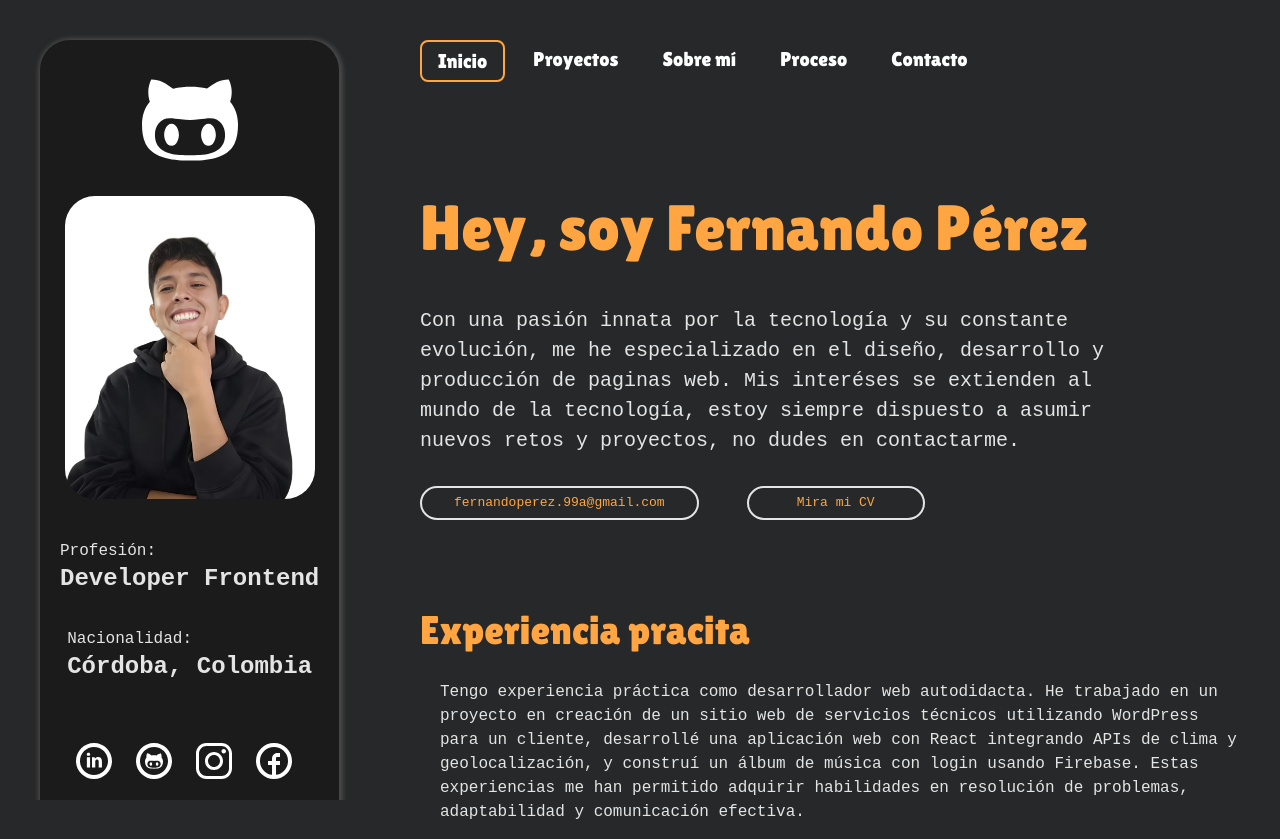
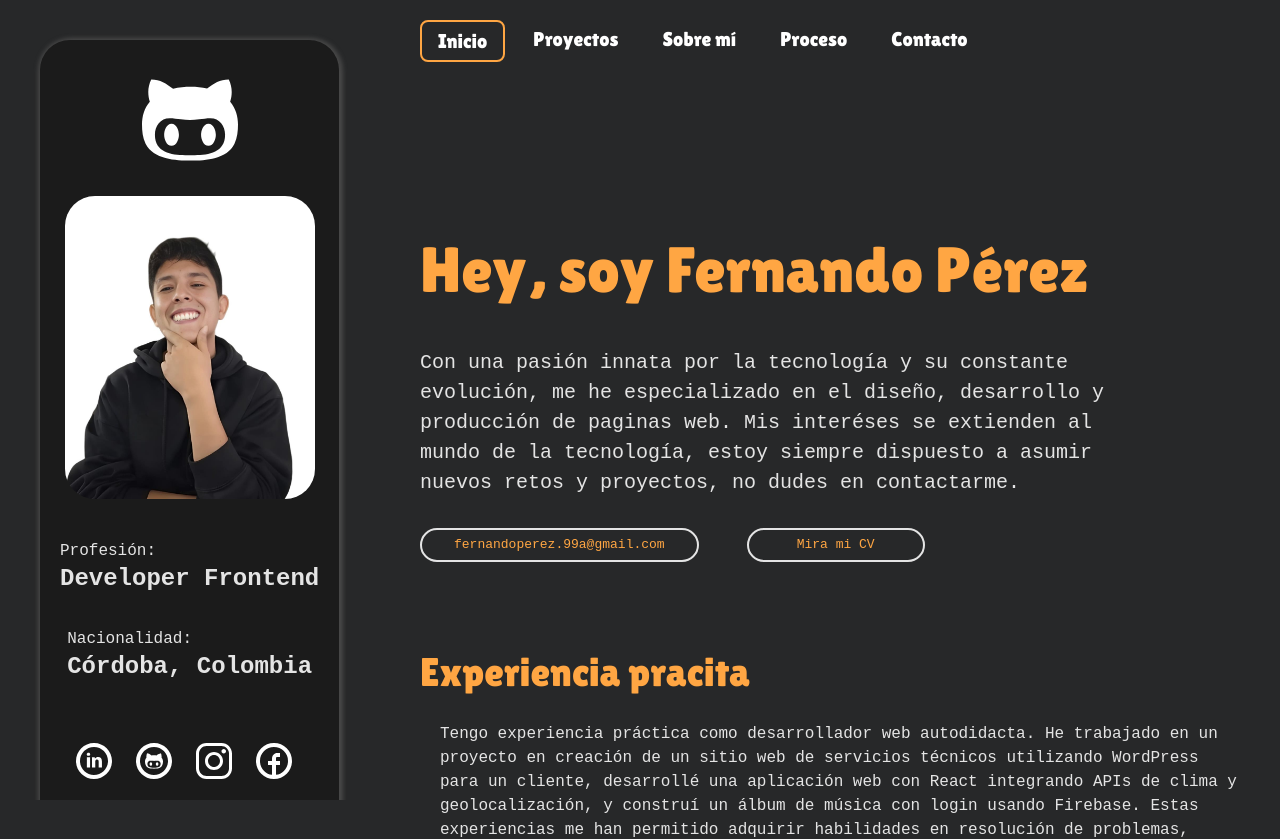
Before and after one commit to Nano1408/my-portfolio, a React (Vite) app: page / in a window 1280 px wide. Shown: the top 839 px of the page. Built offline with nearby package versions, Linux system fonts and the light colour scheme.

Commit message:
add state for scroll and hidden

```diff
--- a/src/components/Navbar.jsx
+++ b/src/components/Navbar.jsx
@@ -4,6 +4,9 @@ import '@fontsource/lilita-one';
 
 const Navbar = () => {
     const [activeSection, setActiveSection] = useState('Inicio');
+    const [isScrolled, setIsScrolled] = useState(false);
+    const [isHidden, setIsHidden] = useState(false);
+    let lastScrollTop = 0;
 
     const handleScroll = () => {
         const sections = ['Inicio', 'Proyectos', 'Sobre mí', 'Proceso', 'Contacto'];
@@ -21,6 +24,21 @@ const Navbar = () => {
             }
         });
         setActiveSection(currentSection);
+
+        if (window.scrollY > 50) {
+            setIsScrolled(true);
+        } else {
+            setIsScrolled(false);
+        }
+
+        // Mostrar y ocultar el navbar basado en la dirección del desplazamiento
+        const scrollTop = window.scrollY;
+        if (scrollTop > lastScrollTop) {
+            setIsHidden(true);  // Ocultar cuando el usuario desplaza hacia abajo
+        } else {
+            setIsHidden(false); // Mostrar cuando el usuario desplaza hacia arriba
+        }
+        lastScrollTop = scrollTop <= 0 ? 0 : scrollTop;
     }
 
     useEffect(() => {
@@ -34,7 +52,7 @@ const Navbar = () => {
     }
 
 return (
-    <nav className='w-full mt-5 fixed'>
+    <nav className={`${isScrolled ? 'nav-scrolled' : ''} ${isHidden ? 'nav-hidden' : ''}`}>
         <ul className='flex'>
             {['Inicio', 'Proyectos', 'Sobre mí', 'Proceso', 'Contacto'].map((section) => (
                     <li
```
